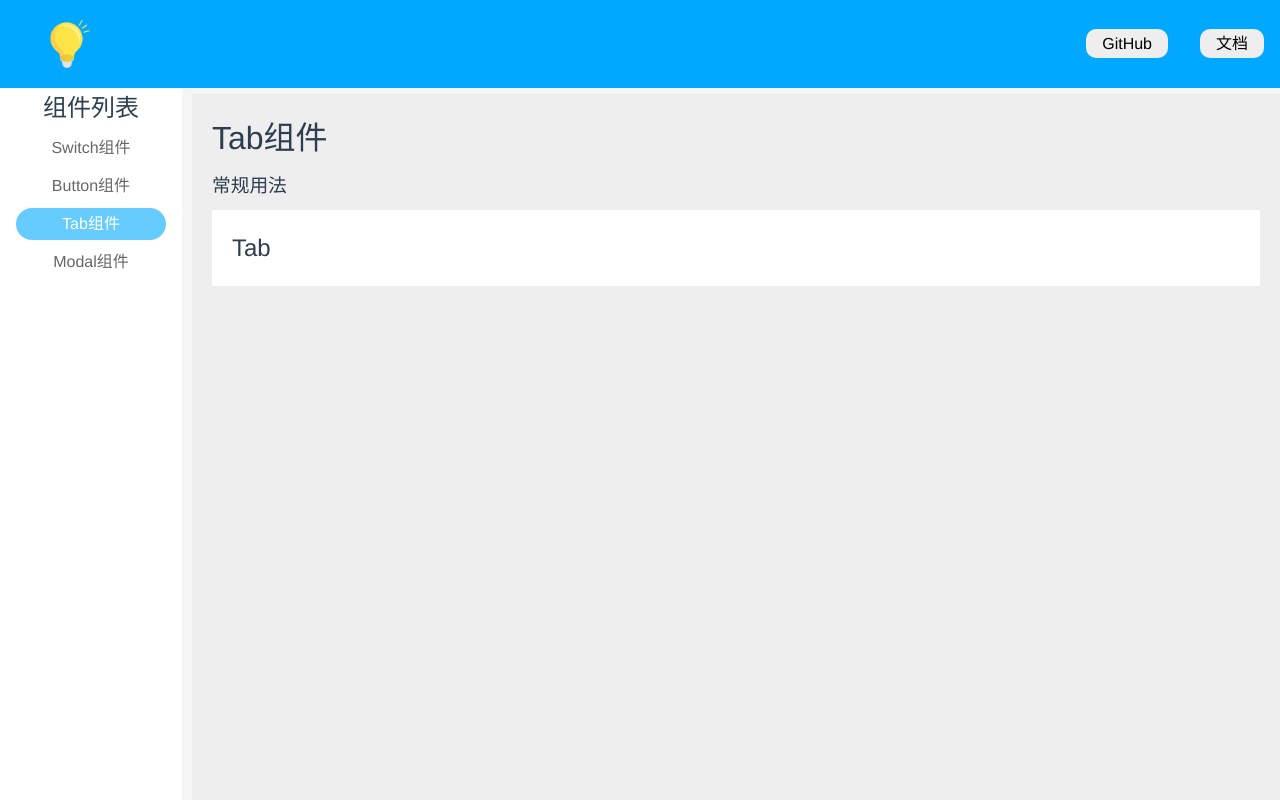
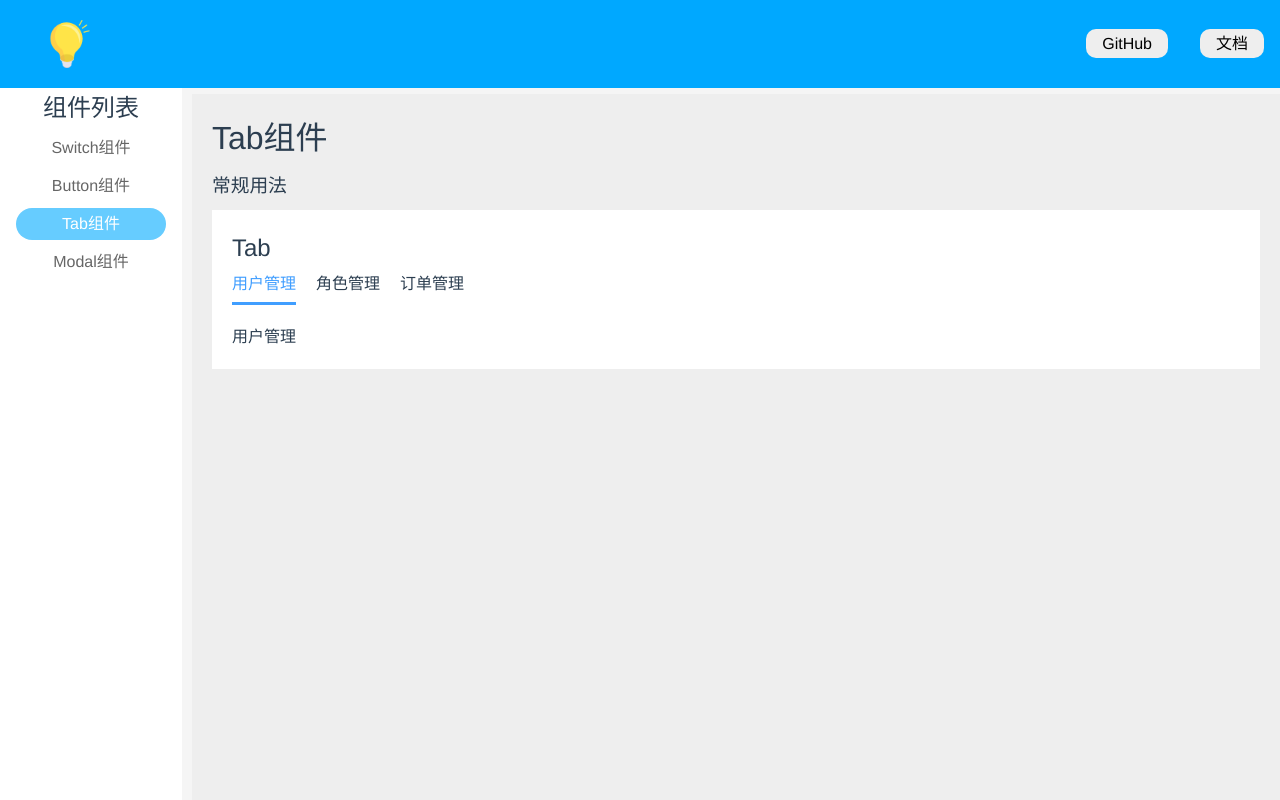
Before and after one commit to rookiepjx/ui-for-vue3, a Vue app: page /doc/tab in a window 1280 px wide. Built offline with nearby package versions, Linux system fonts and the light colour scheme.

Commit message:
完成tab组件切换

```diff
--- a/src/components/Button/Button.vue
+++ b/src/components/Button/Button.vue
@@ -229,7 +229,7 @@ $danger-bgc1: #f78989;
     width: 14px;
     height: 14px;
     margin-right: 6px;
-    vertical-align: top;
+    vertical-align: bottom;
     border-radius: 50%;
     border-width: 2px;
     border-style: solid;
--- a/src/components/Tab/Tab.vue
+++ b/src/components/Tab/Tab.vue
@@ -1,15 +1,72 @@
 <template>
-<div>
+<div class="content">
   <h2>Tab</h2>
+  <div class="titles">
+    <div class="title" @click="selectTab(index)" :class="{ selected: selected == index }" v-for="(item, index) in titles" :key="index">
+      {{ item }}
+    </div>
+  </div>
+  <div class="main">
+    <div v-if="selected == 0">用户管理</div>
+    <div v-if="selected == 1">角色管理</div>
+    <div v-if="selected == 2">订单管理</div>
+  </div>
 </div>
 </template>
 
 <script lang="ts">
 export default {
-
-}
+  setup(props, context) {
+    const selectTab = (index) => {
+      context.emit("update:selected", index);
+    };
+    return {
+      selectTab,
+    };
+  },
+  props: {
+    titles: {
+      type: Array,
+      default: () => [],
+    },
+    selected: {
+      type: Number,
+      default: 0,
+    },
+  },
+};
 </script>
 
 <style lang="scss" scoped>
+$blue: #409eff;
 
+.content {
+  >.titles {
+    display: flex;
+    flex-direction: row;
+
+    >.title {
+      margin-right: 20px;
+      padding: 6px 0;
+      border-bottom: 3px solid transparent;
+      cursor: pointer;
+      user-select: none;
+
+      &:hover {
+        color: $blue;
+        border-bottom: 3px solid $blue;
+      }
+    }
+
+    >.selected {
+      color: $blue;
+      border-bottom: 3px solid $blue;
+    }
+
+  }
+
+  >.main {
+    margin-top: 20px;
+  }
+}
 </style>
--- a/src/components/Tab/TabDemo.vue
+++ b/src/components/Tab/TabDemo.vue
@@ -3,14 +3,27 @@
   <h1 class="title">Tab组件</h1>
   <div class="box">
     <h3>常规用法</h3>
-    <Tab class="cpn" />
+    <Tab v-model:selected="index" :titles="titles" class="cpn" />
   </div>
 </div>
 </template>
 
 <script lang="ts">
+import {
+  ref
+} from 'vue'
 import Tab from "./Tab.vue"
 export default {
+  setup() {
+    const titles = ["用户管理", "角色管理", "订单管理"]
+    const index = ref(0)
+    return {
+      titles,
+      index
+
+    }
+  },
+
   components: {
     Tab
   }
```
